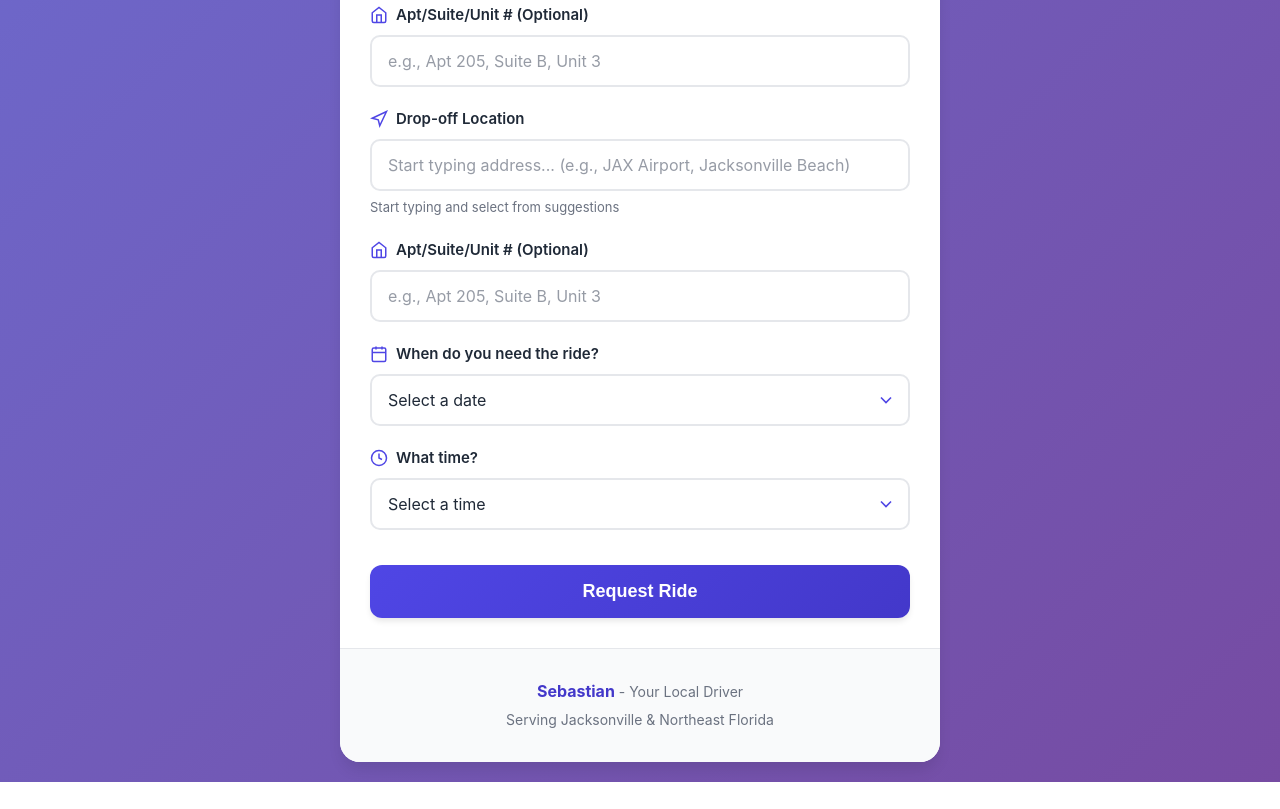
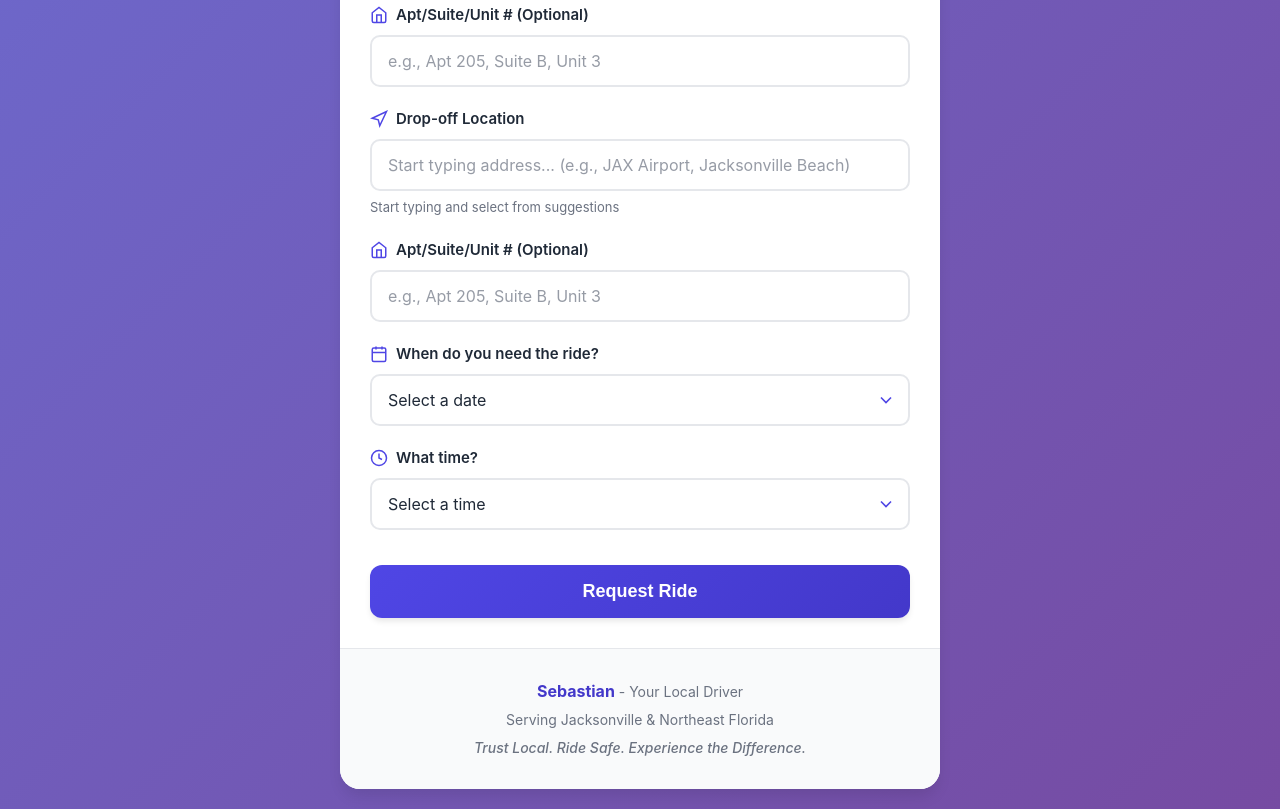
Before and after one commit to szimler/ride-request-app, a website: page public/index.html in a window 1280 px wide. Shown: the part 1797-2606 px from the top of the page. Before the commit the page ends 2579 px from the top, so only its background shows below. Drawn offline with Linux system fonts and the light colour scheme; some packages are replaced by stand-ins of ours.

```diff
--- a/public/index.html
+++ b/public/index.html
@@ -519,4 +519,10 @@
         <footer class="footer">
             <p><strong>Sebastian</strong> - Your Local Driver</p>
             <p>Serving Jacksonville & Northeast Florida</p>
-            <p class="footer
+            <p class="footer-tagline">Trust Local. Ride Safe. Experience the Difference.</p>
+        </footer>
+    </div>
+
+    <script src="app.js"></script>
+</body>
+</html>
```
